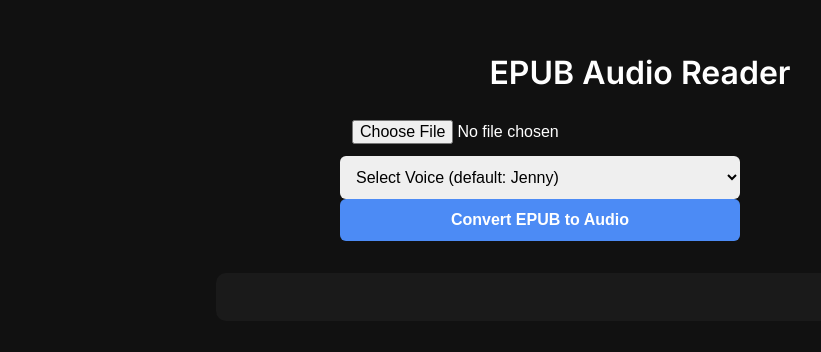
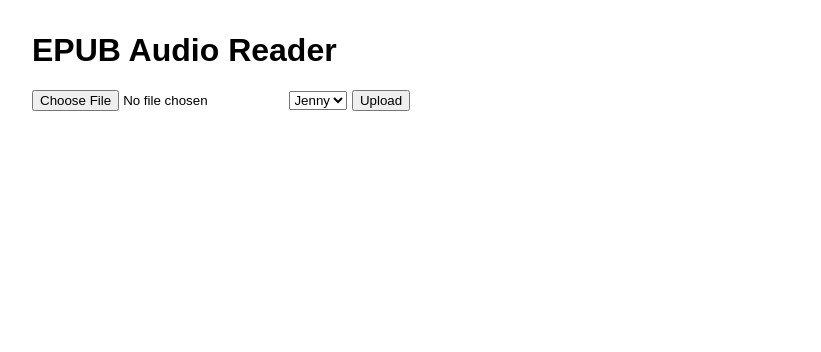
Before and after one commit to 64Alfred64/epub-audiobook, a Flask app: page / in a window 1280 px wide. Shown: the top 352 px of the page, without its empty margins (0-821 px from the left). Run offline with Flask 3, Linux system fonts and the light colour scheme.

Commit message:
Update index.html

```diff
--- a/templates/index.html
+++ b/templates/index.html
@@ -2,148 +2,64 @@
 <html lang="en">
 <head>
   <meta charset="UTF-8" />
-  <meta name="viewport" content="width=device-width, initial-scale=1.0"/>
   <title>EPUB Audio Reader</title>
-  <link href="https://fonts.googleapis.com/css2?family=Inter:wght@400;600&display=swap" rel="stylesheet"/>
   <style>
-    body {
-      font-family: 'Inter', sans-serif;
-      background-color: #111;
-      color: #fff;
-      margin: 0;
-      padding: 2rem;
-    }
-    h1 {
-      font-size: 2rem;
-      font-weight: 600;
-      margin-bottom: 1rem;
-      text-align: center;
-    }
-    .controls {
-      max-width: 600px;
-      margin: 0 auto 2rem auto;
-      display: flex;
-      flex-direction: column;
-      gap: 1rem;
-      align-items: center;
-    }
-    input[type="file"], select, button {
-      width: 100%;
-      max-width: 400px;
-      padding: 0.75rem;
-      border-radius: 6px;
-      border: none;
-      font-size: 1rem;
-    }
-    button {
-      background-color: #4c8bf5;
-      color: white;
-      cursor: pointer;
-      font-weight: 600;
-      transition: background-color 0.3s ease;
-    }
-    button:hover {
-      background-color: #3a6fe2;
-    }
-    #textDisplay {
-      max-width: 800px;
-      margin: 0 auto;
-      background-color: #1a1a1a;
-      padding: 1.5rem;
-      border-radius: 10px;
-      line-height: 1.6;
-      white-space: pre-wrap;
-      user-select: none;
-    }
-    .highlight {
-      background-color: #4c8bf5;
-      color: white;
-      padding: 0 4px;
-      border-radius: 4px;
-      transition: background-color 0.3s;
-    }
-    span {
-      cursor: pointer;
-    }
+    body { font-family: sans-serif; margin: 2rem; }
+    #chunks div { margin: .5rem 0; padding: .5rem; cursor: pointer; }
+    .playing { background-color: #f0f8ff; }
   </style>
 </head>
 <body>
+  <h1>EPUB Audio Reader</h1>
+  <form id="uploadForm">
+    <input type="file" id="epub" accept=".epub" required />
+    <select id="voice">
+      <option value="en-US-JennyNeural">Jenny</option>
+      <option value="en-US-GuyNeural">Guy</option>
+    </select>
+    <button type="submit">Upload</button>
+  </form>
 
-  <h1>EPUB Audio Reader</h1>
-
-  <div class="controls">
-    <form id="uploadForm">
-      <input type="file" id="epubFile" name="epub" accept=".epub" required />
-      <select id="voiceSelect" name="voice">
-        <option value="">Select Voice (default: Jenny)</option>
-        {% for voice in voices %}
-          <option value="{{ voice }}">{{ voice }}</option>
-        {% endfor %}
-      </select>
-      <button type="submit">Convert EPUB to Audio</button>
-    </form>
-  </div>
-
-  <div id="textDisplay"></div>
+  <div id="chunks"></div>
 
   <script>
-    const form = document.getElementById('uploadForm');
-    const textDisplay = document.getElementById('textDisplay');
+    document.getElementById('uploadForm').onsubmit = async (e) => {
+      e.preventDefault();
+      const fileInput = document.getElementById('epub');
+      const voice = document.getElementById('voice').value;
 
-    let audioFiles = [];
-    let currentAudio = null;
+      const formData = new FormData();
+      formData.append('epub', fileInput.files[0]);
+      formData.append('voice', voice);
 
-    form.addEventListener('submit', async (e) => {
-      e.preventDefault();
-      const formData = new FormData(form);
+      const res = await fetch('/upload', { method: 'POST', body: formData });
+      const { upload_id, chunks } = await res.json();
 
-      textDisplay.textContent = 'Processing EPUB...';
+      const container = document.getElementById('chunks');
+      container.innerHTML = '';
 
-      try {
-        const res = await fetch('/upload', {
-          method: 'POST',
-          body: formData
-        });
+      chunks.forEach((text, idx) => {
+        const div = document.createElement('div');
+        div.textContent = text;
+        div.onclick = () => playChunk(upload_id, idx, div);
+        container.appendChild(div);
+      });
+    };
 
-        const data = await res.json();
+    async function playChunk(upload_id, idx, el) {
+      // Highlight
+      document.querySelectorAll('.playing').forEach(x => x.classList.remove('playing'));
+      el.classList.add('playing');
 
-        if (!data.audio_files || !data.text_chunks) {
-          textDisplay.textContent = 'Conversion failed: ' + (data.error || 'Unknown error');
-          return;
-        }
-
-        audioFiles = data.audio_files;
-        textDisplay.innerHTML = '';
-
-        data.text_chunks.forEach((chunk, i) => {
-          const span = document.createElement('span');
-          span.textContent = chunk + ' ';
-          span.dataset.audio = `/audio/${data.audio_files[i]}`;
-          span.dataset.index = i;
-          textDisplay.appendChild(span);
-        });
-      } catch (err) {
-        textDisplay.textContent = 'Error uploading file';
-        console.error(err);
-      }
-    });
-
-    textDisplay.addEventListener('click', (e) => {
-      if (e.target.tagName.toLowerCase() === 'span' && e.target.dataset.audio) {
-        const spans = Array.from(textDisplay.querySelectorAll('span'));
-        spans.forEach(s => s.classList.remove('highlight'));
-
-        e.target.classList.add('highlight');
-
-        if (currentAudio) {
-          currentAudio.pause();
-          currentAudio.currentTime = 0;
-        }
-
-        currentAudio = new Audio(e.target.dataset.audio);
-        currentAudio.play();
-      }
-    });
+      // Fetch audio bytes
+      const res = await fetch('/chunk', {
+        method: 'POST',
+        headers: { 'Content-Type': 'application/json' },
+        body: JSON.stringify({ upload_id, index: idx })
+      });
+      const buf = await res.arrayBuffer();
+      new Audio(URL.createObjectURL(new Blob([buf], { type: 'audio/mpeg' }))).play();
+    }
   </script>
 </body>
 </html>
```
